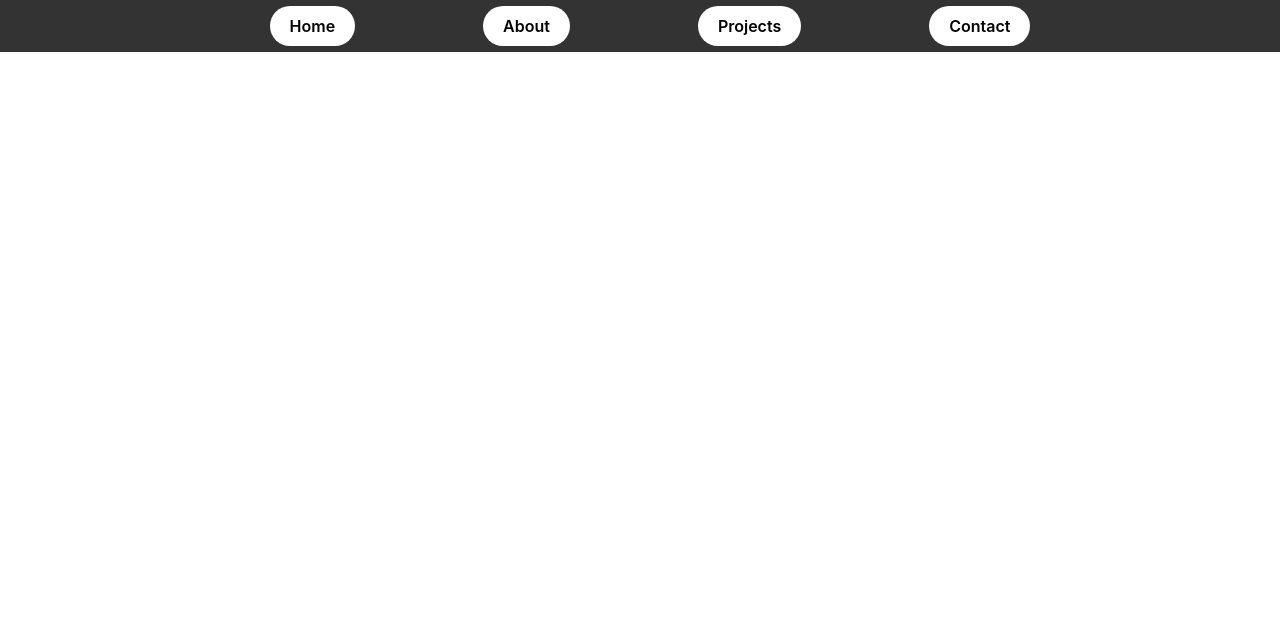
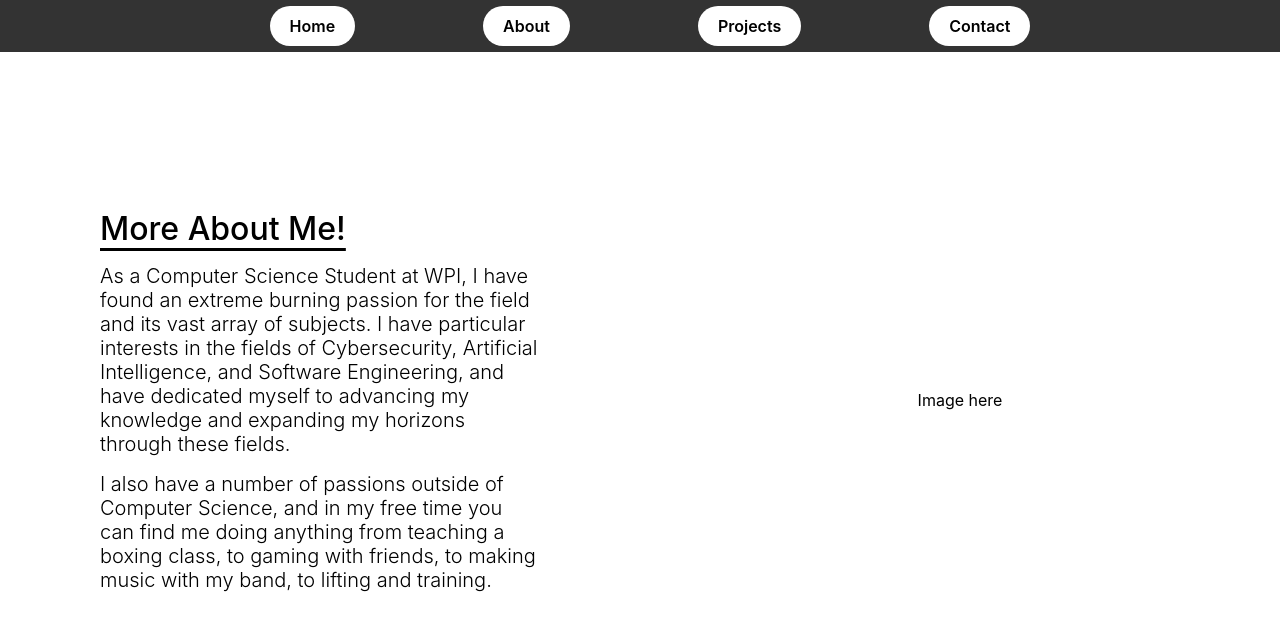
Before and after one commit to MaceTheWindu66/website, a React (Create React App) app: page /about in a window 1280 px wide. Shown: the top 630 px of the page. Built offline with nearby package versions, Linux system fonts and the light colour scheme.

Commit message:
Tons of updates to the site :) getting close to being finished with its first iteration.

```diff
--- a/src/About.css
+++ b/src/About.css
@@ -1,6 +1,5 @@
-.page-container-box{
+.page-box{
     display: flex;
-    padding-top: 10vh;
     width: 100vw;
     height: 100%;
     flex-direction: row;
@@ -9,20 +8,38 @@
     animation: fade-in 3s;
 }
 
-.section{
+.section-box{
     display: flex;
     overflow: hidden;
     flex-direction: row;
     justify-content: center;
     align-items: center;
     height: 100vh;
-    padding: 20px;
     width: 100vw;
 }
 
 .content-box{
     display: flex;
     flex-direction: column;
+    justify-content: center;
+    padding: 100px;
     height: 100%;
     width: 48%;
 }
+
+.text-header{
+    text-decoration: underline;
+    text-underline-offset: 1vh;
+    font-size: 32px;
+    font-weight: 500;
+}
+
+.text-box{
+    @font-face {
+        font-family: "Inter", sans-serif;
+        src: url(https://fonts.googleapis.com/css?family=Inter' rel='stylesheet);
+      }
+    margin-top: 2vh;
+    font-size: 20px;
+    font-weight: 300;
+}
--- a/src/About.tsx
+++ b/src/About.tsx
@@ -3,10 +3,28 @@ import './About.css';
 
 function About() {
     return(
-        <div style={{paddingTop: '6vh', overflow: 'hidden'}}>
-            <div className = "page-container-box">
-                <div className = "section">
-
+        <div>
+            <div className = "page-box">
+                <div className = "section-box">
+                    <div className = "content-box">
+                        <div className = "text-header">
+                            More About Me!
+                        </div>
+                        <div className = "text-box">
+                            As a Computer Science Student at WPI, I have found an extreme burning passion for the field and its vast
+                            array of subjects. I have particular interests in the fields of Cybersecurity, Artificial Intelligence,
+                            and Software Engineering, and have dedicated myself to advancing my knowledge and expanding my horizons
+                            through these fields.
+                        </div>
+                        <div className = "text-box">
+                            I also have a number of passions outside of Computer Science, and in my free time you can find me
+                            doing anything from teaching a boxing class, to gaming with friends, to making music with my band,
+                            to lifting and training.
+                        </div>
+                    </div>
+                    <div className = "content-box" style={{alignContent: 'center', alignItems: 'center'}}>
+                        Image here
+                    </div>
                 </div>
             </div>
         </div>
--- a/src/Contact.css
+++ b/src/Contact.css
@@ -1,6 +1,6 @@
 .page-container-box{
     display: flex;
-    padding-top: 19vh;
+    padding-top: 15vh;
     width: 100vw;
     height: 100%;
     flex-direction: row;
@@ -22,6 +22,8 @@
     flex-direction: column;
     justify-content: center;
     height: 100%;
+    width: 55%;
+    padding: 40px;
 }
 
 .contact-info-header{
@@ -37,12 +39,16 @@
 }
 
 .contact-info-text{
+    @font-face {
+        font-family: "Inter", sans-serif;
+        src: url(https://fonts.googleapis.com/css?family=Inter' rel='stylesheet);
+      }
     display: flex;
     width: 100%;
     text-align: center;
     align-items: center;
     justify-content: center;
-    font-weight: 400;
+    font-weight: 300;
     font-size: 24px;
     margin-bottom: 2vh;
 }
--- a/src/Contact.tsx
+++ b/src/Contact.tsx
@@ -16,7 +16,8 @@ const Contact = () => {
             Contact Me!
           </div>
           <div className = "contact-info-text">
-            Below is all of my contact info and a downloadable file of my resume. Thanks for visiting my website!
+            Below is all of my contact info and a downloadable file of my resume. Thanks for visiting my website! Feel free
+            to send me a message!
           </div>
           <div className = "contact-info-text">
             Email: madduxberry31@gmail.com   |   mlberry@wpi.edu
--- a/src/Home.tsx
+++ b/src/Home.tsx
@@ -18,7 +18,7 @@ const Home = () => {
                 <div className = "content-header"> Hello! I'm Maddux! </div>
                 <div className = "content-body"> I'm a third year student at Worcester Polytechnic Institute
                   studying Computer Science. I'm currently pursuing my Bachelor's degree, and have recently applied to the Master's
-                  program at WPI! My current interests are in Artificial Intelligence, Cybersecurity, Systems Programming, and Web/Game Development.
+                  program at WPI! My current interests are in Artificial Intelligence, Cybersecurity, Systems Programming, and Software Development.
                 </div>
                 <div style={{marginTop: '1vh', fontWeight: 500}}><Link to="/about" className="nav-button2">Learn More About Me Here!</Link></div>
             </div>
--- a/src/Projects.css
+++ b/src/Projects.css
@@ -36,7 +36,7 @@
     justify-content: center;
     height: 100%;
     width: 48%;
-    font-weight: 400;
+    font-weight: 300;
     font-size: 24px;
     padding-right: 2vw;
     padding-left: 2vw;
@@ -46,6 +46,8 @@
     display: flex;
     flex-direction: row;
     justify-content: left;
+    text-decoration: underline;
+    text-underline-offset: 2vh;
     margin-bottom: 2vh;
     width: 100%;
     font-size: 32px;
```
